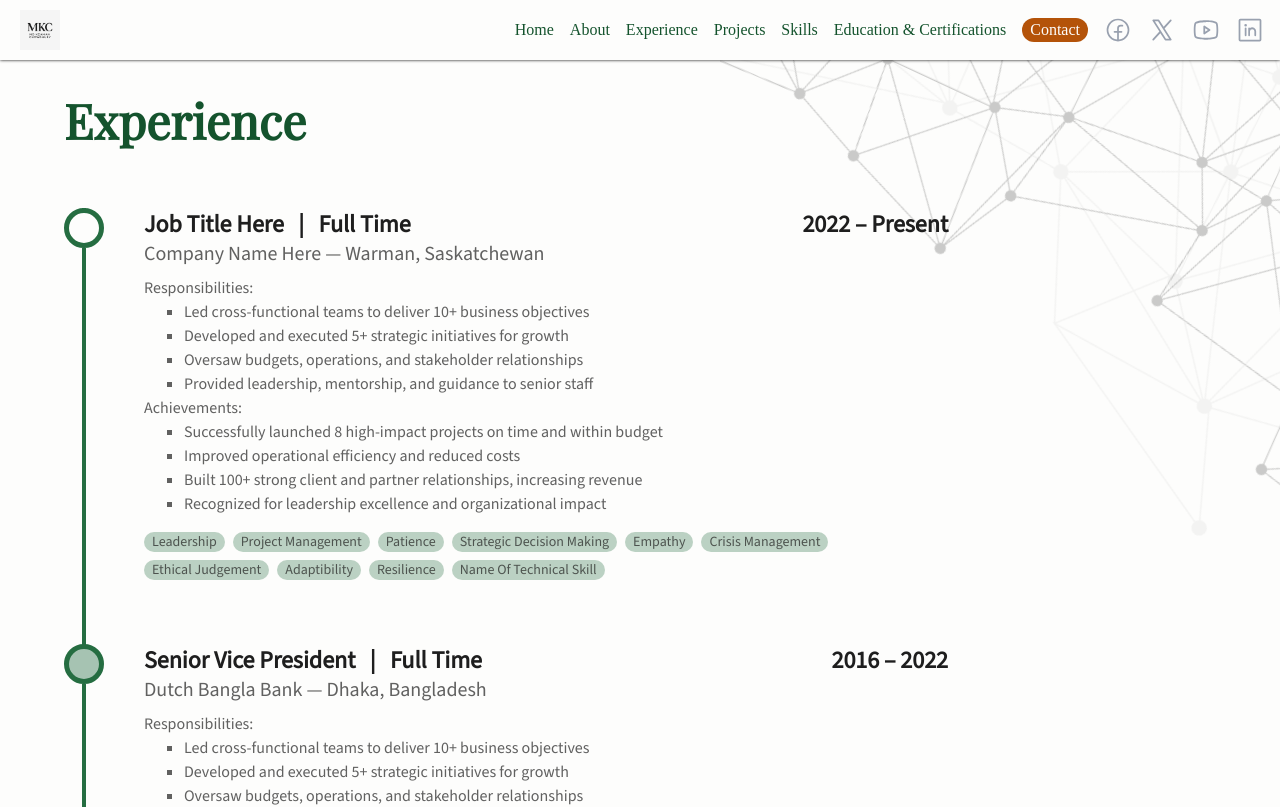
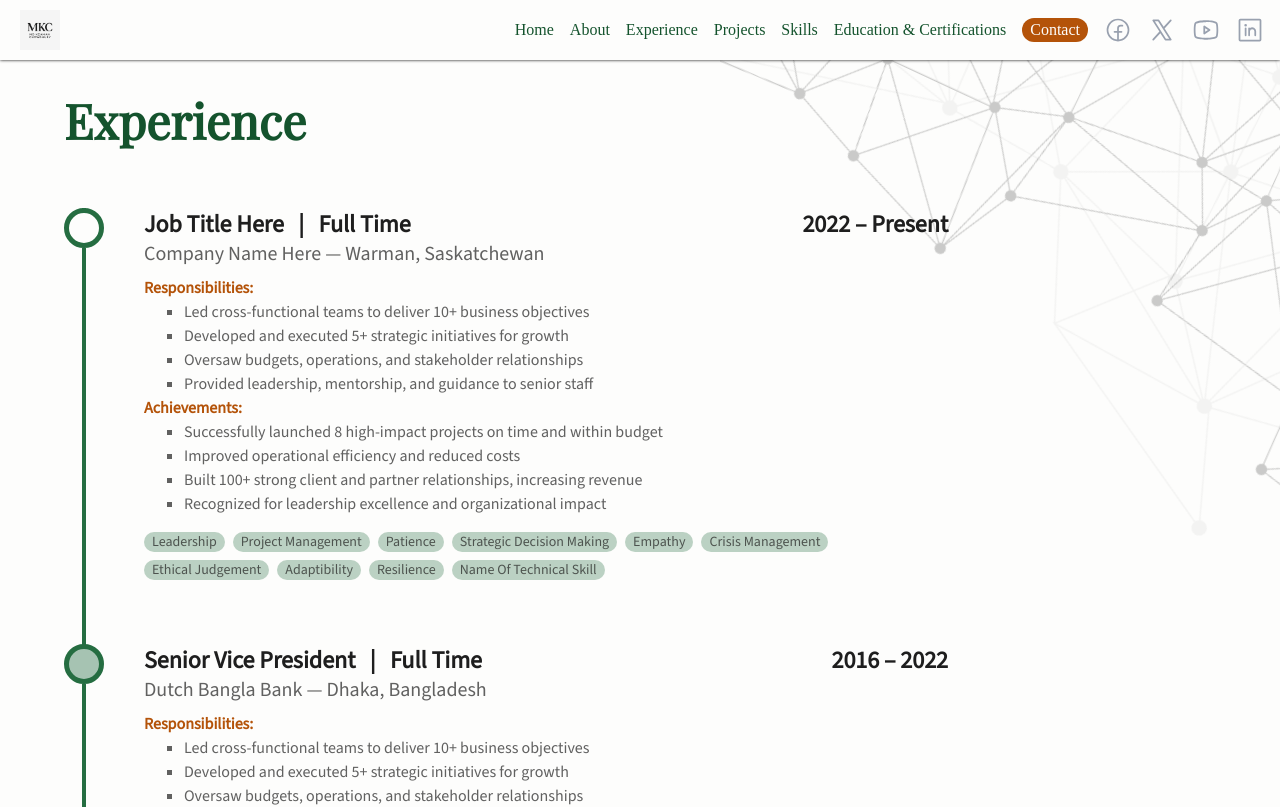
Before and after one commit to MuntahaChowdhury/Kzaman.github.io, a Next.js app: page /experience in a window 1280 px wide. Shown: the top 807 px of the page. Built offline with nearby package versions, Linux system fonts and the light colour scheme; a web font is replaced by a local one.

Commit message:
Node modules update

```diff
--- a/src/app/experience/page.tsx
+++ b/src/app/experience/page.tsx
@@ -120,7 +120,7 @@ export default function ExperiencePage() {
                                 <h3 className="text-xl mb-2">{job.company} — {job.location}</h3>
 
                                 {/* Responsibilities */}
-                                <h4>Responsibilities:</h4>
+                                <h4 className="text-cta font-bold">Responsibilities:</h4>
                                 <ul className="pl-10">
                                     {job.responsibilities.map((r, i) => (
                                         <li key={i}>{r}</li>
@@ -128,7 +128,7 @@ export default function ExperiencePage() {
                                 </ul>
 
                                 {/* Achievements */}
-                                <h4>Achievements:</h4>
+                                <h4 className="text-cta font-bold">Achievements:</h4>
                                 <ul className="pl-10">
                                     {job.achievements.map((r, i) => (
                                         <li key={i}>{r}</li>
--- a/src/app/projects/page.tsx
+++ b/src/app/projects/page.tsx
@@ -9,6 +9,9 @@ export default function ProjectsPage() {
         <div className="pb-20 min-h-screen">
             <PageHead text="My Projects" />
 
+            <div>
+
+            </div>
         </div>
     )
 }
```
